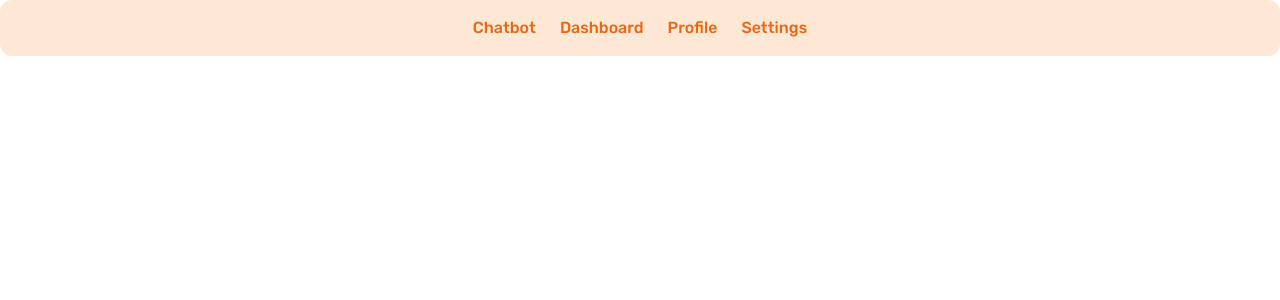
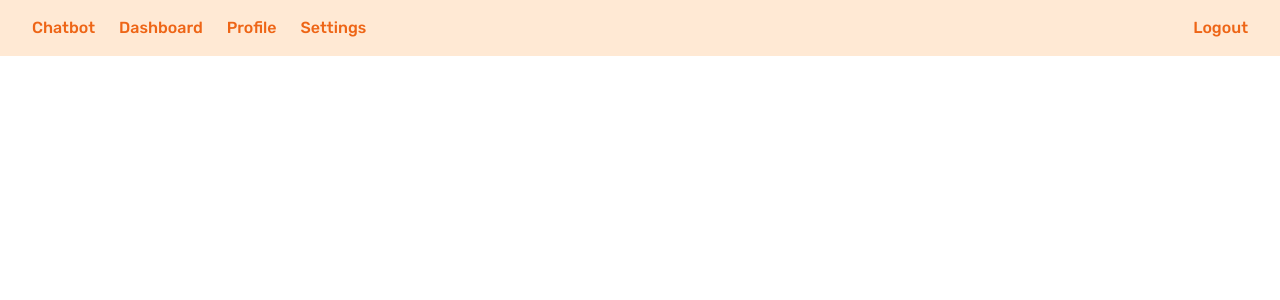
Before and after one commit to tgw6201/SummerBuild2025, a React (Vite) app in the folder client/: page / in a window 1280 px wide. Both pictures are taken after typing "name@example.com", "Sample123", "Sample123" into the empty fields and a click on the button "Sign up". Shown: the top 300 px of the page. Built offline with nearby package versions, Linux system fonts and the light colour scheme.

Commit message:
Added a logout, fixed the nav bar routing, fixed the nav bar appearing in login or signup

```diff
--- a/client/src/App.jsx
+++ b/client/src/App.jsx
@@ -10,7 +10,7 @@ import  './index.css';
 
 function AppRoutes() {
   const location = useLocation();
-  const hideNavbar = location.pathname === '/';
+  const hideNavbar = ['/','/login','/signup'].includes(location.pathname);
 
   return (
     <>
--- a/client/src/components/Navbar.jsx
+++ b/client/src/components/Navbar.jsx
@@ -3,11 +3,15 @@ import { Link } from 'react-router-dom';
 export default function Navbar() {
   return (
     <nav className="navbar">
-      <Link to="/">Chatbot</Link>
-      <Link to="/dashboard">Dashboard</Link>
-      <Link to="/profile">Profile</Link>
-      <Link to="/settings">Settings</Link>
-      {/* Add more links as needed */}
-    </nav>
+  <div className="nav-left">
+    <Link to="/chatbot">Chatbot</Link>
+    <Link to="/dashboard">Dashboard</Link>
+    <Link to="/profile">Profile</Link>
+    <Link to="/settings">Settings</Link>
+  </div>
+  <div className="nav-right">
+    <Link to="/login">Logout</Link>
+  </div>
+</nav>
   );
 }
--- a/client/src/index.css
+++ b/client/src/index.css
@@ -22,6 +22,7 @@ body {
   min-width: 320px;
   min-height: 100vh;
   background-color: #ffffff;
+  padding-top: 90px;
 }
 
 
@@ -38,17 +39,21 @@ body {
 /* Navigation Bar */
 .navbar {
   display: flex;
-  gap: 1.5rem;
+  justify-content: space-between; /* key line */
+  align-items: center;
   background: #ffe9d4;
   padding: 1rem 2rem;
-  border-radius: 12px;
-  margin-bottom: 1.5rem;
-  justify-content: center;
   position: fixed;
   top: 0;
   left: 0;
-  right: 0; /* or use width: 100% */
+  right: 0;
   z-index: 1000;
+}
+
+.nav-left,
+.nav-right {
+  display: flex;
+  gap: 1.5rem;
 }
 
 .navbar a {
```
